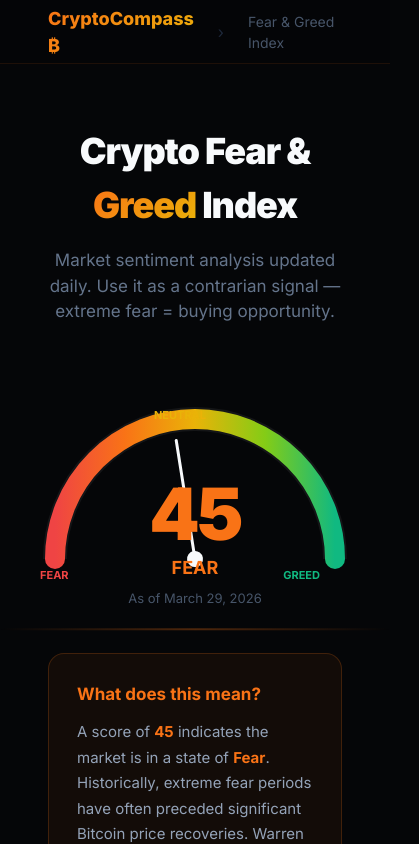
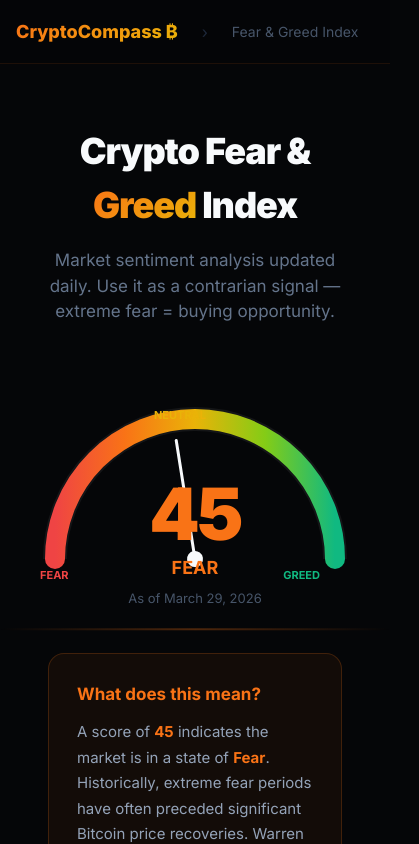
Before and after one commit to redsock13/blog-crypto-us, a Next.js app: page /fear-greed in a window 390 px wide. Shown: the top 844 px of the page, 419 px wide, since content can reach past the window. Built offline with nearby package versions, Linux system fonts and the light colour scheme.

Commit message:
fix: mobile responsive — overflow-x, card text, breakpoints

```diff
--- a/app/globals.css
+++ b/app/globals.css
@@ -1,4 +1,25 @@
 @import "tailwindcss";
+
+/* === MOBILE RESPONSIVE FIXES === */
+html, body {
+  overflow-x: hidden;
+  max-width: 100%;
+  width: 100%;
+}
+
+img, video, canvas {
+  max-width: 100%;
+}
+
+@media (max-width: 768px) {
+  nav[style], section[style], footer[style] {
+    padding-left: 16px !important;
+    padding-right: 16px !important;
+  }
+  .grid-cols-3-fix { grid-template-columns: 1fr !important; }
+  .grid-cols-4-fix { grid-template-columns: 1fr 1fr !important; }
+  .hero-canvas-mobile { display: none !important; }
+}
 
 :root {
   --bg: #050608;
--- a/app/layout.tsx
+++ b/app/layout.tsx
@@ -13,7 +13,7 @@
 export default function RootLayout({ children }: { children: React.ReactNode }) {
   return (
     <html lang="en" className={inter.variable}>
-      <body className="antialiased scanline-effect">{children}</body>
+      <body className="antialiased scanline-effect overflow-x-hidden w-full max-w-full">{children}</body>
     </html>
   );
 }
--- a/app/page.tsx
+++ b/app/page.tsx
@@ -127,7 +127,7 @@
             </div>
           </div>
           {/* Globe */}
-          <div style={{ position: "absolute", right: -80, top: 0, width: "55%", height: "100%", zIndex: 1 }}>
+          <div className="hero-canvas-mobile" style={{ position: "absolute", right: -80, top: 0, width: "55%", height: "100%", zIndex: 1 }}>
             <BitcoinGlobe3D />
           </div>
         </section>
@@ -147,7 +147,7 @@
         <section ref={el => addReveal(el as HTMLElement)} className="reveal" style={{ padding: "80px 48px" }}>
           <div style={{ maxWidth: 1200, margin: "0 auto" }}>
             <p style={{ color: "#f97316", fontWeight: 600, fontSize: 13, letterSpacing: "0.1em", textTransform: "uppercase", marginBottom: 24, textAlign: "center" }}>MARKET OVERVIEW</p>
-            <div style={{ display: "grid", gridTemplateColumns: "repeat(4, 1fr)", gap: 16 }}>
+            <div className="grid-cols-4-fix" style={{ display: "grid", gridTemplateColumns: "repeat(4, 1fr)", gap: 16 }}>
               {marketData.map(m => (
                 <div key={m.coin} className="market-card">
                   <div style={{ display: "flex", justifyContent: "space-between", alignItems: "center", marginBottom: 12 }}>
@@ -172,7 +172,7 @@
                 <span style={{ background: "linear-gradient(135deg,#f97316,#eab308)", WebkitBackgroundClip: "text", WebkitTextFillColor: "transparent" }}>Week</span>
               </h2>
             </div>
-            <div style={{ background: "#0a0a0c", border: "1px solid rgba(249,115,22,0.12)", borderRadius: 20, overflow: "hidden" }}>
+            <div style={{ background: "#0a0a0c", border: "1px solid rgba(249,115,22,0.12)", borderRadius: 20, overflow: "hidden", overflowX: "auto" }}>
               <table className="comparison-table">
                 <thead>
                   <tr>
@@ -218,7 +218,7 @@
                 <span style={{ background: "linear-gradient(135deg,#f97316,#eab308)", WebkitBackgroundClip: "text", WebkitTextFillColor: "transparent" }}>Reviews</span>
               </h2>
             </div>
-            <div style={{ display: "grid", gridTemplateColumns: "repeat(auto-fill, minmax(340px, 1fr))", gap: 24 }}>
+            <div style={{ display: "grid", gridTemplateColumns: "repeat(auto-fill, minmax(min(340px, 100%), 1fr))", gap: 24 }}>
               {featured.map(c => (
                 <Link key={c.slug} href={`/${c.slug}`} style={{ textDecoration: "none" }}>
                   <div className="card-border" style={{ padding: 28, transition: "transform 0.3s ease, box-shadow 0.3s ease" }}>
@@ -249,7 +249,7 @@
             <div style={{ textAlign: "center", marginBottom: 80 }}>
               <h2 style={{ fontSize: "clamp(32px,4vw,48px)", fontWeight: 800, color: "#f8fafc" }}>Our Research Method</h2>
             </div>
-            <div style={{ display: "grid", gridTemplateColumns: "repeat(3, 1fr)", gap: 48 }}>
+            <div className="grid-cols-3-fix" style={{ display: "grid", gridTemplateColumns: "repeat(3, 1fr)", gap: 48 }}>
               {steps.map((s, i) => (
                 <div key={i} style={{ position: "relative", padding: 32 }}>
                   <div className="ghost-number">{s.n}</div>
@@ -270,7 +270,7 @@
             <h2 style={{ fontSize: "clamp(28px,3.5vw,44px)", fontWeight: 800, color: "#f8fafc", marginBottom: 64 }}>
               The most trusted crypto resource for US investors
             </h2>
-            <div style={{ display: "grid", gridTemplateColumns: "repeat(4, 1fr)", gap: 32 }}>
+            <div className="grid-cols-4-fix" style={{ display: "grid", gridTemplateColumns: "repeat(4, 1fr)", gap: 32 }}>
               {[
                 { n: "50+", label: "Exchanges reviewed" },
                 { n: "5M+", label: "Monthly readers" },
```
